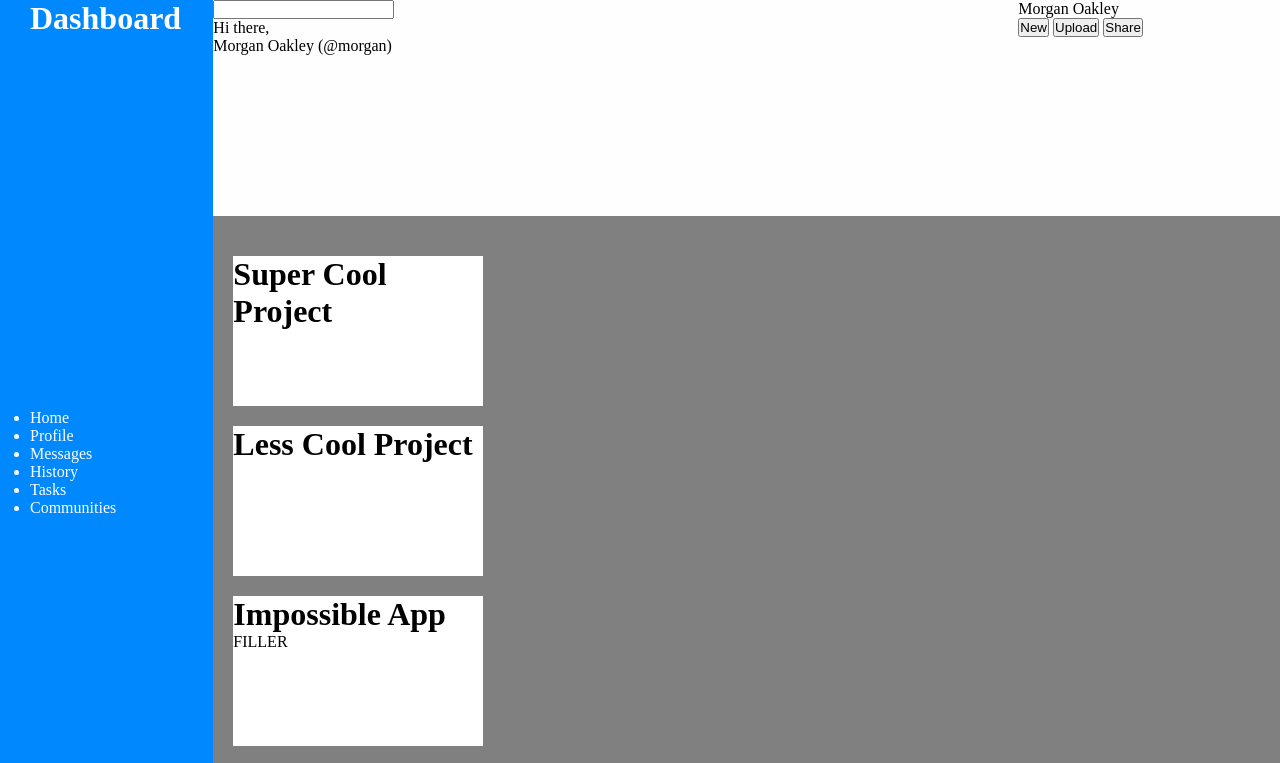
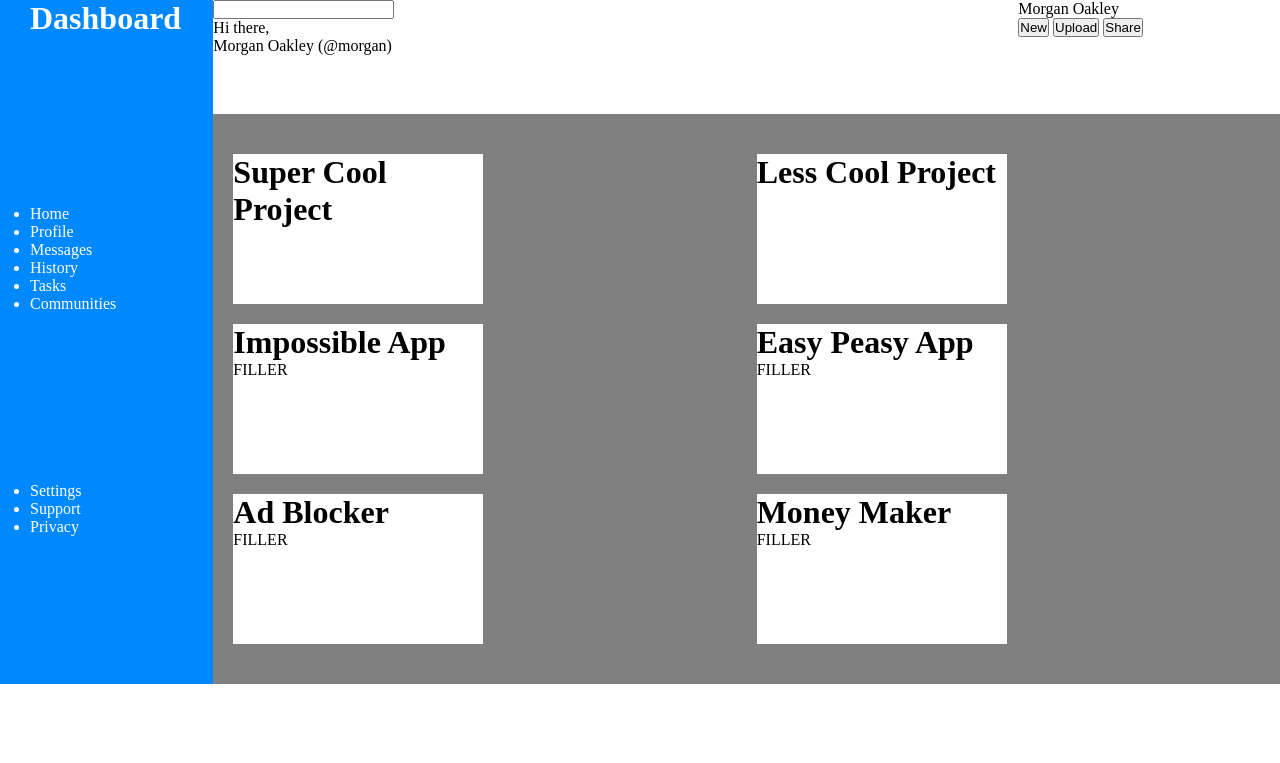
Before and after one commit to crocchamp/OdinDashboard, a plain HTML site: page index.html in a window 1280 px wide. Shown: the top 763 px of the page. Drawn offline with Linux system fonts and the light colour scheme.

Commit message:
Fix .content grid columns
Set .content to put items into grid columns correctly

```diff
--- a/style.css
+++ b/style.css
@@ -39,5 +39,4 @@ header {
     background-color: white;
     height: 150px;
     width: 250px;
-    grid-column: 1 / 2;
 }
```
